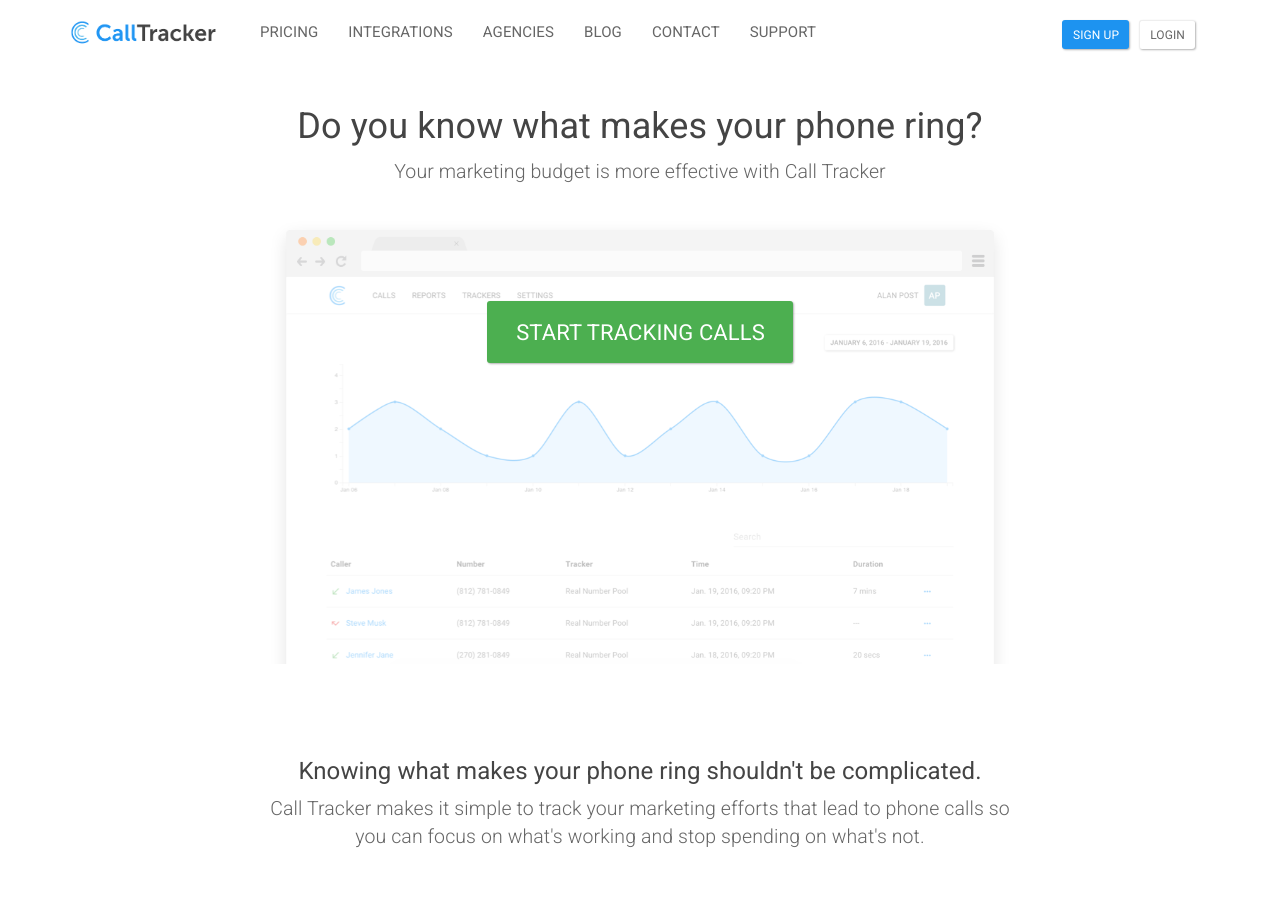
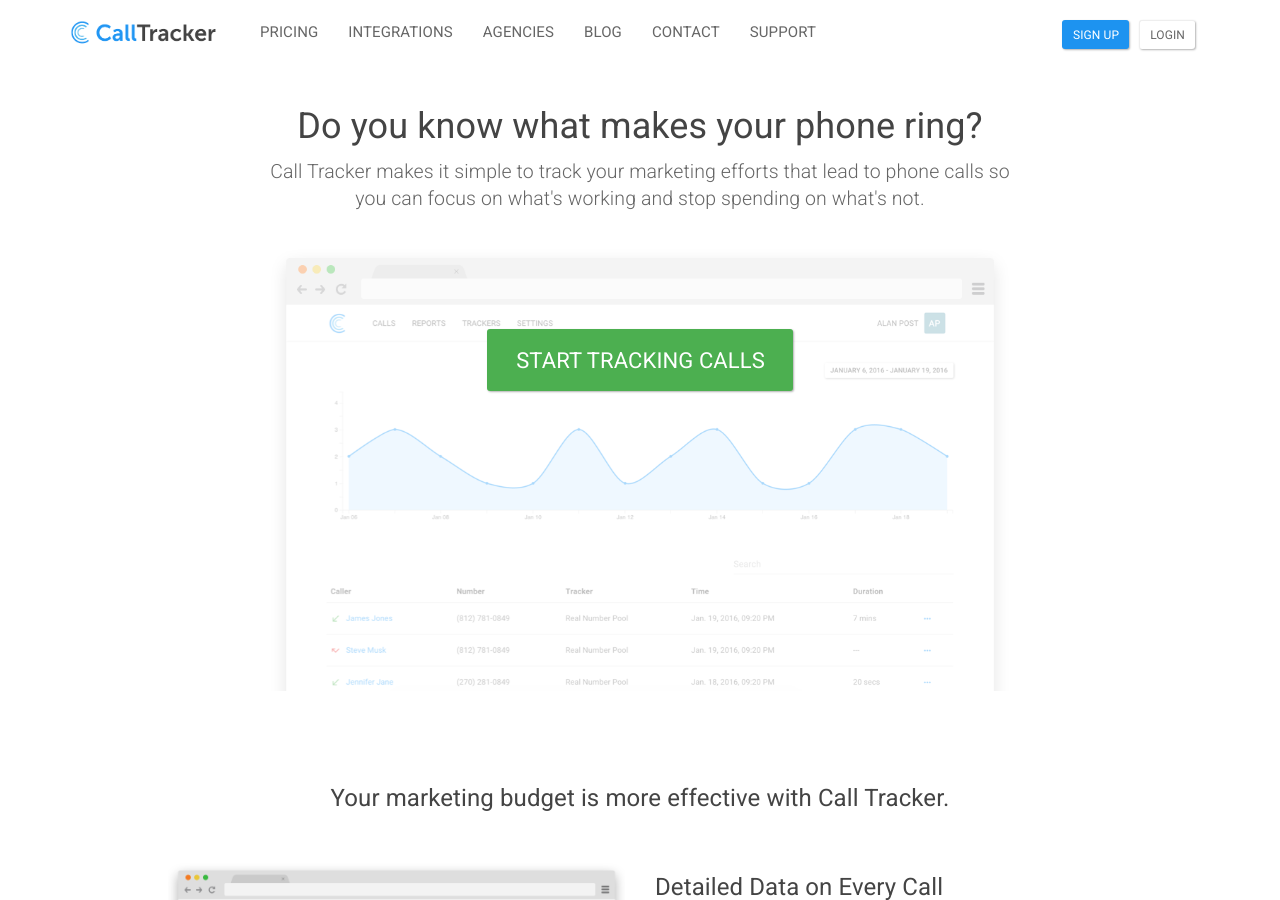
Before and after one commit to sumonst21/calltrackerio-site, a Jekyll site: the page built from index.html, in a window 1280 px wide and 900 px high. Built offline with Jekyll 4.4.1, drawn with Linux system fonts in a browser that asks for light colours.

Commit message:
fix messaging

```diff
--- a/index.html
+++ b/index.html
@@ -9,9 +9,9 @@
 <section class="">
 	<div class="container">
 		<div class="row p-b-10">
-			<div class="col-md-12 text-center">
+			<div class="col-md-8 col-md-offset-2 text-center">
 				<h1 class="heading-hero">Do you know what makes your phone ring?</h1>
-				<p class="lead">Your marketing budget is more effective with {{ site.name }}</p>
+				<p class="lead">{{ site.name }} makes it simple to track your marketing efforts that lead to phone calls so you can focus on what's working and stop spending on what's not.</p>
 		</div>
 		</div>
 		<div class="row">
@@ -22,8 +22,7 @@
 		<div class="row">
 			<div class="col-md-8 col-md-offset-2 text-center">
 				<a href="https://app.calltracker.io/signup/" class="btn btn-xl btn-success request-button">Start Tracking Calls</a>
-				<h4 class="text-center">Knowing what makes your phone ring shouldn't be complicated.</h4>
-				<p class="lead">{{ site.name }} makes it simple to track your marketing efforts that lead to phone calls so you can focus on what's working and stop spending on what's not.</p>
+				<h4 class="text-center">Your marketing budget is more effective with {{ site.name }}.</h4>
 			</div>
 		</div>
 	</div>
```
